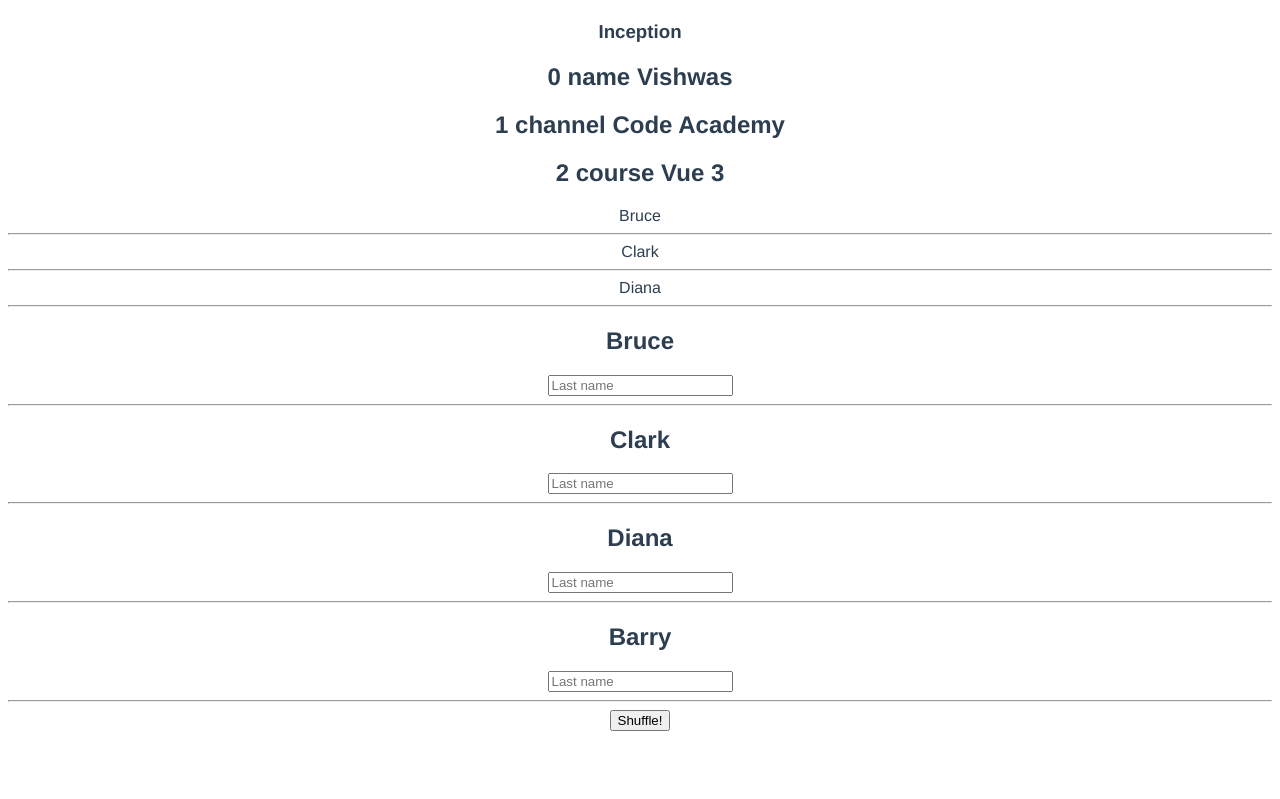
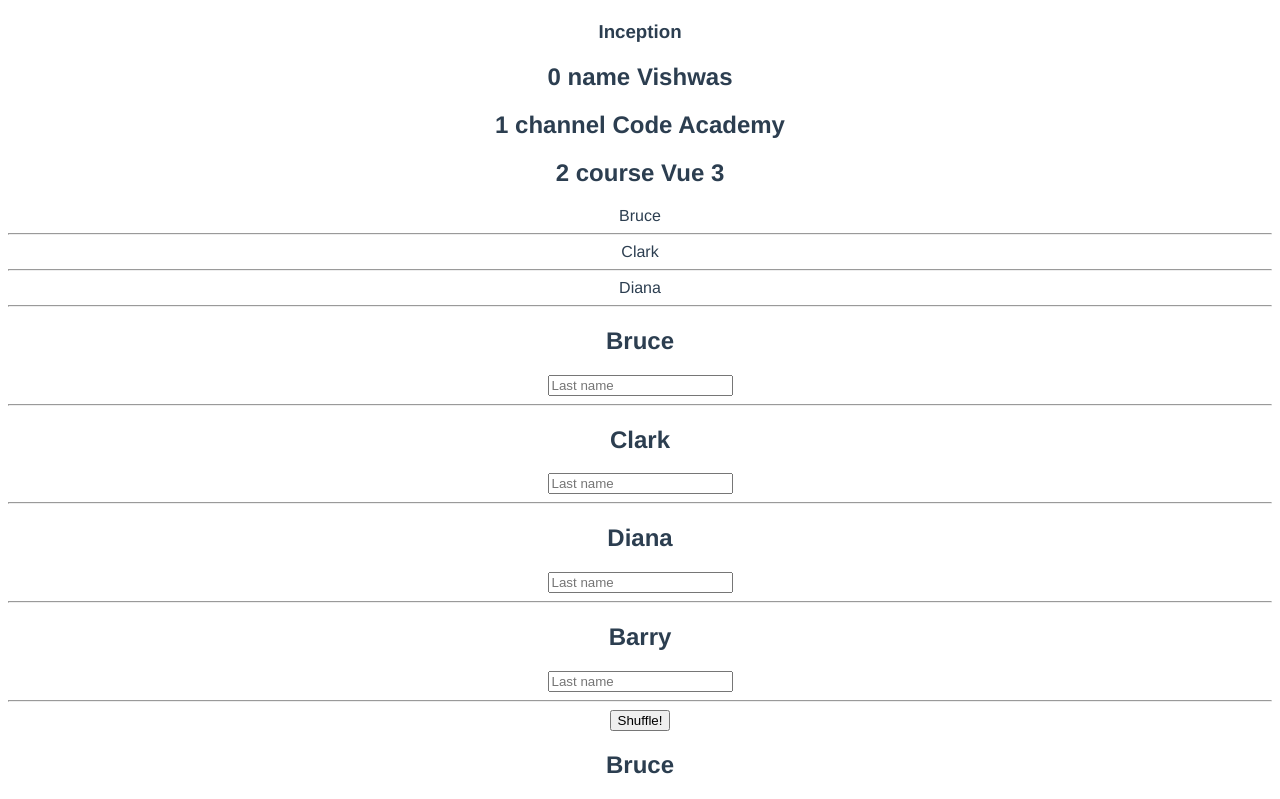
Before and after one commit to swee76/getting-started-on-vue, a Vue app: page / in a window 1280 px wide. Shown: the part 1984-2783 px from the top of the page. Before the commit the page ends 2723 px from the top, so only its background shows below. Built offline with nearby package versions, Linux system fonts and the light colour scheme.

Commit message:
conditional list rendering

```diff
--- a/src/App.vue
+++ b/src/App.vue
@@ -40,9 +40,11 @@
   <conditional-rendering />
   <list-rendering />
   <list-and-keys />
+  <conditional-list-rendering />
 </template>
 
 <script>
+import ConditionalListRendering from "./components/ConditionalListRendering.vue";
 import ConditionalRendering from "./components/ConditionalRendering.vue";
 import ListAndKeys from "./components/ListAndKeys.vue";
 import ListRendering from "./components/ListRendering.vue";
@@ -51,6 +53,7 @@
     "conditional-rendering": ConditionalRendering,
     "list-rendering": ListRendering,
     "list-and-keys": ListAndKeys,
+    "conditional-list-rendering": ConditionalListRendering,
   },
   name: "App",
   data() {
--- /dev/null
+++ b/src/components/ConditionalListRendering.vue
@@ -0,0 +1,18 @@
+<template>
+  <template v-for="name in names" key="name">
+    <h2 v-bind:key="name" v-if="name === 'Bruce'">{{ name }}</h2></template
+  >
+</template>
+
+<script>
+export default {
+  name: "ConditionalListRendering",
+  data() {
+    return {
+      names: ["Bruce", "Clark", "Diana"],
+    };
+  },
+};
+</script>
+
+<style></style>
```
